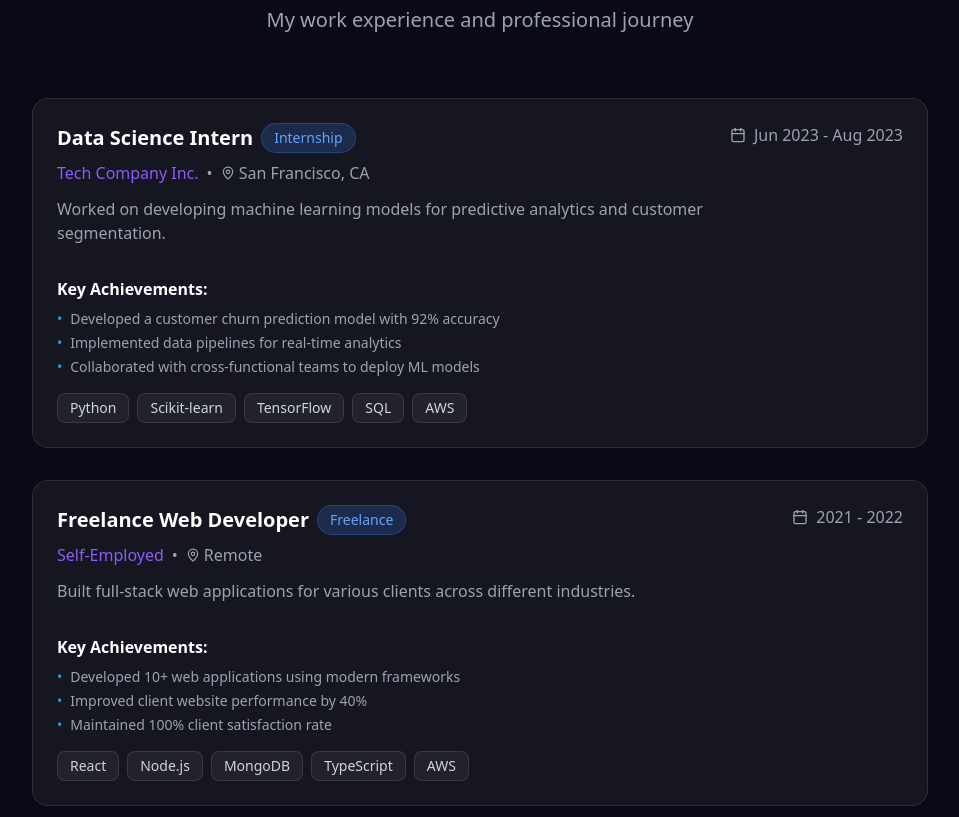
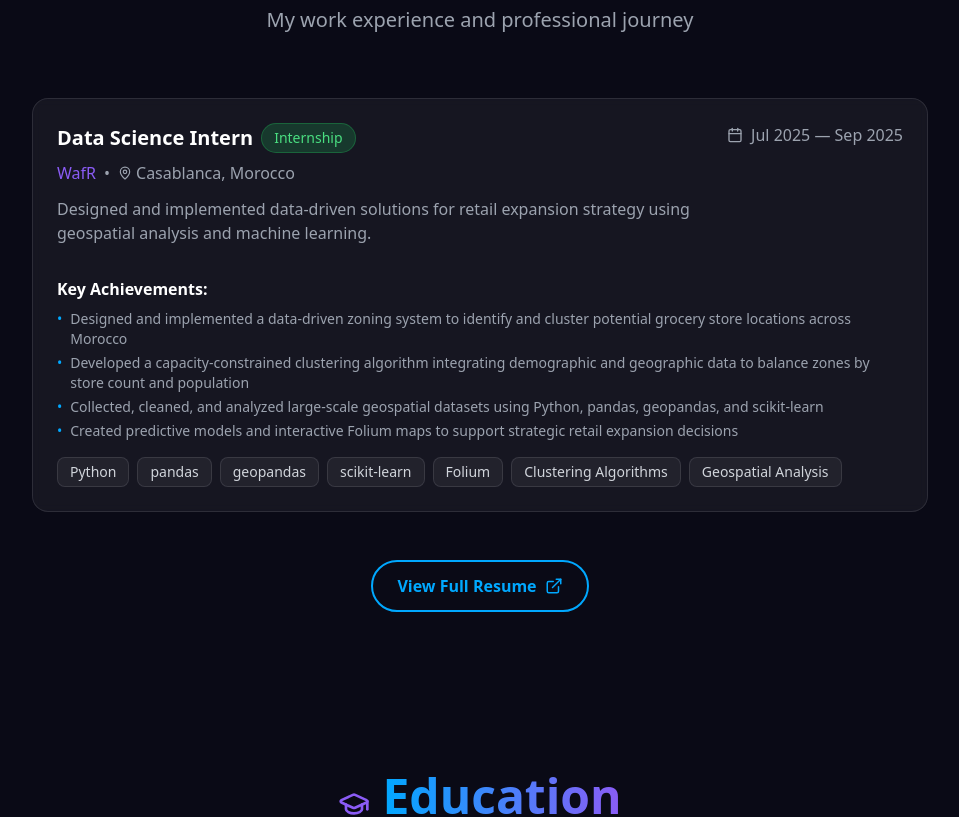
Before and after one commit to NizarBelaatik/nizarbelaatik.github.io, a React (Vite) app: page / in a window 1280 px wide. Shown: the part 1880-2697 px from the top of the page, without its empty margins (160-1119 px from the left). Built offline with nearby package versions, Linux system fonts and the light colour scheme.

Commit message:
updating (Experience, Hero, About me, Projects

```diff
--- a/src/components/layout/Header.jsx
+++ b/src/components/layout/Header.jsx
@@ -22,17 +22,28 @@ const Header = () => {
     { name: t('nav.contact'), href: '#contact', type: 'anchor' },
   ]
 
-  const scrollToSection = (sectionId) => {
-    const element = document.querySelector(sectionId)
+  const scrollToSection = (id) => {
+    const element = document.querySelector(id)
     if (element) {
-      const headerHeight = 80 // Height of your fixed header
-      const elementPosition = element.getBoundingClientRect().top
-      const offsetPosition = elementPosition + window.pageYOffset - headerHeight
+      const headerHeight = 80
+      const top = element.getBoundingClientRect().top + window.scrollY - headerHeight
+      window.scrollTo({ top, behavior: 'smooth' })
+    }
+  }
 
-      window.scrollTo({
-        top: offsetPosition,
-        behavior: 'smooth'
-      })
+  const scrollToTop = () => {
+    window.scrollTo({ top: 0, behavior: 'smooth' })
+  }
+
+  const handleHomeClick = (e) => {
+    e.preventDefault()
+    setIsMenuOpen(false)
+
+    if (location.pathname !== '/') {
+      navigate('/')
+      setTimeout(() => scrollToTop(), 100)
+    } else {
+      scrollToTop()
     }
   }
 
@@ -40,29 +51,17 @@ const Header = () => {
     e.preventDefault()
     setIsMenuOpen(false)
 
-    const sectionId = href; // This is already '#section'
-
     if (location.pathname !== '/') {
-      // If we're not on home page, navigate to home with the section hash
-      navigate(`/${sectionId}`)
-
-      // Wait for navigation to complete, then scroll to section
-      setTimeout(() => {
-        scrollToSection(sectionId)
-      }, 100)
+      navigate(`/${href}`)
+      setTimeout(() => scrollToSection(href), 150)
     } else {
-      // If we're already on home page, just scroll to section
-      scrollToSection(sectionId)
+      scrollToSection(href)
     }
   }
 
-  // Check if we need to scroll to a section after page load
   React.useEffect(() => {
     if (location.pathname === '/' && location.hash) {
-      // Wait a bit for the page to fully load
-      setTimeout(() => {
-        scrollToSection(location.hash)
-      }, 500)
+      setTimeout(() => scrollToSection(location.hash), 300)
     }
   }, [location.pathname, location.hash])
 
@@ -70,24 +69,30 @@ const Header = () => {
     <header className="fixed top-0 w-full bg-primary-dark/80 backdrop-blur-md z-50 border-b border-white/10">
       <div className="container mx-auto px-6 py-4">
         <div className="flex items-center justify-between">
+
           {/* Logo */}
-          <Link to="/" className="text-2xl font-bold text-gradient">
+          <a
+            href="/"
+            onClick={handleHomeClick}
+            className="text-2xl font-bold text-gradient cursor-pointer"
+          >
             Nizar Belaatik
-          </Link>
+          </a>
 
-          {/* Desktop Navigation */}
+          {/* Desktop Nav */}
           <nav className="hidden md:flex items-center space-x-8">
-            {navigation.map((item) => (
+            {navigation.map((item) =>
               item.type === 'route' ? (
-                <Link
+                <a
                   key={item.name}
-                  to={item.href}
+                  href={item.href}
+                  onClick={item.href === '/' ? handleHomeClick : undefined}
                   className={`text-lg font-medium transition-colors hover:text-accent-blue ${
                     location.pathname === item.href ? 'text-accent-blue' : 'text-white'
                   }`}
                 >
                   {item.name}
-                </Link>
+                </a>
               ) : (
                 <a
                   key={item.name}
@@ -98,10 +103,10 @@ const Header = () => {
                   {item.name}
                 </a>
               )
-            ))}
+            )}
           </nav>
 
-          {/* Theme Toggle, Language Switcher & Mobile Menu Button */}
+          {/* Right Section */}
           <div className="flex items-center space-x-4">
             <LanguageSwitcher />
 
@@ -121,22 +126,22 @@ const Header = () => {
           </div>
         </div>
 
-        {/* Mobile Navigation */}
+        {/* Mobile Nav */}
         {isMenuOpen && (
           <div className="md:hidden mt-4 pb-4">
             <nav className="flex flex-col space-y-4">
-              {navigation.map((item) => (
+              {navigation.map((item) =>
                 item.type === 'route' ? (
-                  <Link
+                  <a
                     key={item.name}
-                    to={item.href}
-                    onClick={() => setIsMenuOpen(false)}
+                    href={item.href}
+                    onClick={item.href === '/' ? handleHomeClick : () => setIsMenuOpen(false)}
                     className={`text-lg font-medium transition-colors hover:text-accent-blue ${
                       location.pathname === item.href ? 'text-accent-blue' : 'text-white'
                     }`}
                   >
                     {item.name}
-                  </Link>
+                  </a>
                 ) : (
                   <a
                     key={item.name}
@@ -147,7 +152,7 @@ const Header = () => {
                     {item.name}
                   </a>
                 )
-              ))}
+              )}
             </nav>
           </div>
         )}
--- a/src/components/sections/Experience.jsx
+++ b/src/components/sections/Experience.jsx
@@ -8,32 +8,22 @@ const Experience = () => {
   const experiences = [
     {
       id: 1,
-      title: t('experience.dataScienceIntern.title'),
-      company: t('experience.dataScienceIntern.company'),
-      location: "San Francisco, CA",
+      title: "Data Science Intern",
+      company: "WafR",
+      location: "Casablanca, Morocco",
       type: "Internship",
-      duration: t('experience.dataScienceIntern.duration'),
-      description: t('experience.dataScienceIntern.description'),
-      achievements: t('experience.dataScienceIntern.achievements', { returnObjects: true }),
-      technologies: ["Python", "Scikit-learn", "TensorFlow", "SQL", "AWS"],
-      category: "professional"
+      duration: "Jul 2025 — Sep 2025",
+      description: "Designed and implemented data-driven solutions for retail expansion strategy using geospatial analysis and machine learning.",
+      achievements: [
+        "Designed and implemented a data-driven zoning system to identify and cluster potential grocery store locations across Morocco",
+        "Developed a capacity-constrained clustering algorithm integrating demographic and geographic data to balance zones by store count and population",
+        "Collected, cleaned, and analyzed large-scale geospatial datasets using Python, pandas, geopandas, and scikit-learn",
+        "Created predictive models and interactive Folium maps to support strategic retail expansion decisions"
+      ],
+      technologies: ["Python", "pandas", "geopandas", "scikit-learn", "Folium", "Clustering Algorithms", "Geospatial Analysis"],
+      category: "internship"
     },
-    {
-      id: 2,
-      title: "Freelance Web Developer",
-      company: "Self-Employed",
-      location: "Remote",
-      type: "Freelance",
-      duration: "2021 - 2022",
-      description: "Built full-stack web applications for various clients across different industries.",
-      achievements: [
-        "Developed 10+ web applications using modern frameworks",
-        "Improved client website performance by 40%",
-        "Maintained 100% client satisfaction rate"
-      ],
-      technologies: ["React", "Node.js", "MongoDB", "TypeScript", "AWS"],
-      category: "professional"
-    }
+
   ]
 
   const getCategoryColor = (category) => {
@@ -128,9 +118,8 @@ const Experience = () => {
           {/* Call to Action */}
           <div className="text-center mt-12">
             <a
-              href="/resume.pdf"
-              target="_blank"
-              rel="noopener noreferrer"
+              href={t('resume.resume_link')}
+              download
               className="btn-outline inline-flex items-center group"
             >
               {t('experience.viewResume')}
--- a/src/components/sections/Hero.jsx
+++ b/src/components/sections/Hero.jsx
@@ -46,7 +46,7 @@ const Hero = () => {
           </a>
 
           <a
-            href="/resume.pdf"
+            href={t('resume.resume_link')}
             download
             className="btn-outline inline-flex items-center group"
           >
--- a/src/components/sections/Skills.jsx
+++ b/src/components/sections/Skills.jsx
@@ -151,7 +151,8 @@ const Skills = () => {
         </div>
 
         {/* Experience Metrics */}
-        <div className="grid grid-cols-1 md:grid-cols-3 gap-6">
+
+        {/* <div className="grid grid-cols-1 md:grid-cols-3 gap-6">
           <div className="card text-center group hover:border-accent-blue/30">
             <div className="text-accent-blue text-3xl font-bold mb-2">3+</div>
             <div className="text-white font-semibold text-lg">{t('skills.yearsExp')}</div>
@@ -167,7 +168,8 @@ const Skills = () => {
             <div className="text-white font-semibold text-lg">{t('skills.researchPapers')}</div>
             <div className="text-gray-400 text-sm mt-1">{t('skills.peerReviewed')}</div>
           </div>
-        </div>
+        </div> */}
+
       </div>
     </section>
   )
--- a/src/locales/en.json
+++ b/src/locales/en.json
@@ -7,6 +7,9 @@
     "certifications": "Certifications",
     "skills": "Skills",
     "contact": "Contact"
+  },
+  "resume": {
+    "resume_link": "/resume/Resume.pdf"
   },
   "hero": {
     "title": "Hi, I'm",
--- a/src/locales/fr.json
+++ b/src/locales/fr.json
@@ -7,6 +7,9 @@
     "certifications": "Certifications",
     "skills": "Compétences",
     "contact": "Contact"
+  },
+  "resume": {
+    "resume_link": "/resume/CV.pdf"
   },
   "hero": {
     "title": "Bonjour, je suis",
```
Also changed, not shown: 2 other files (tests, documents, lock files or other folders).
